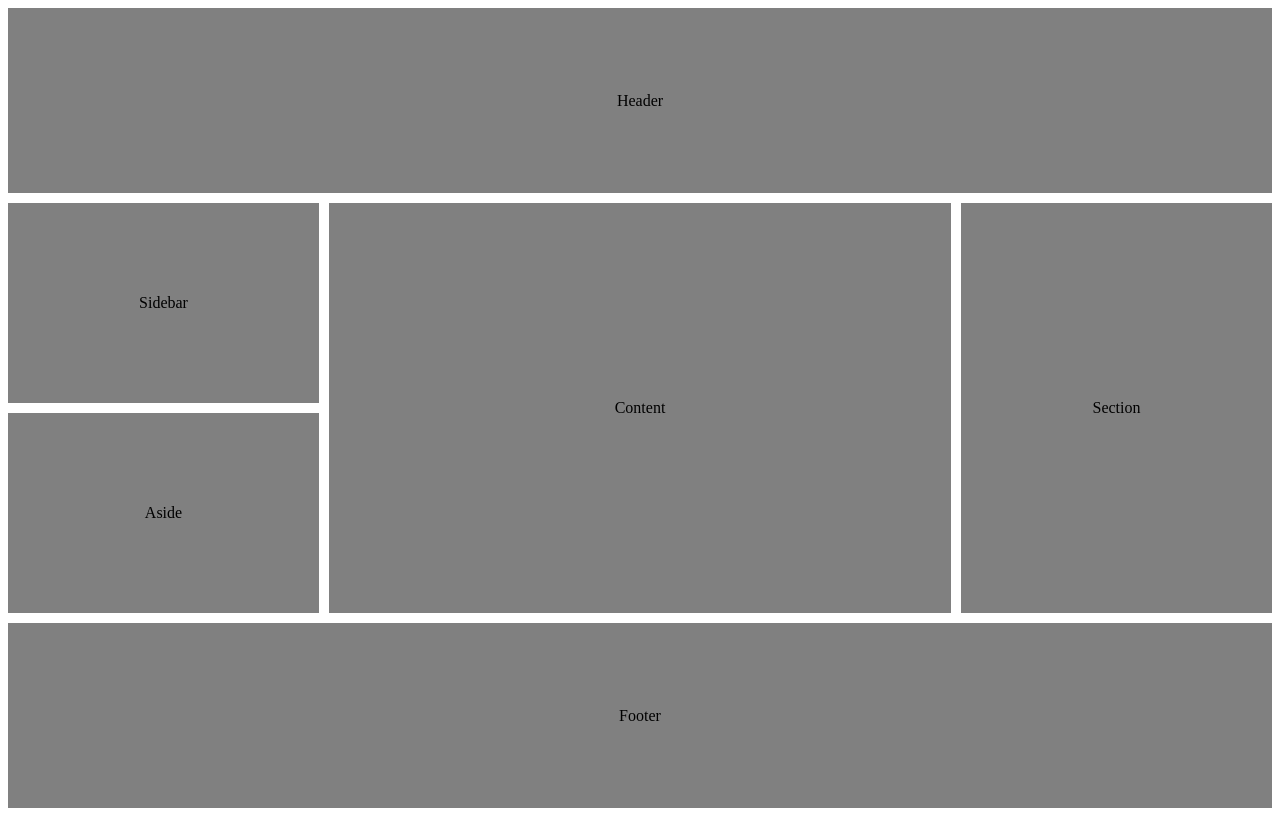
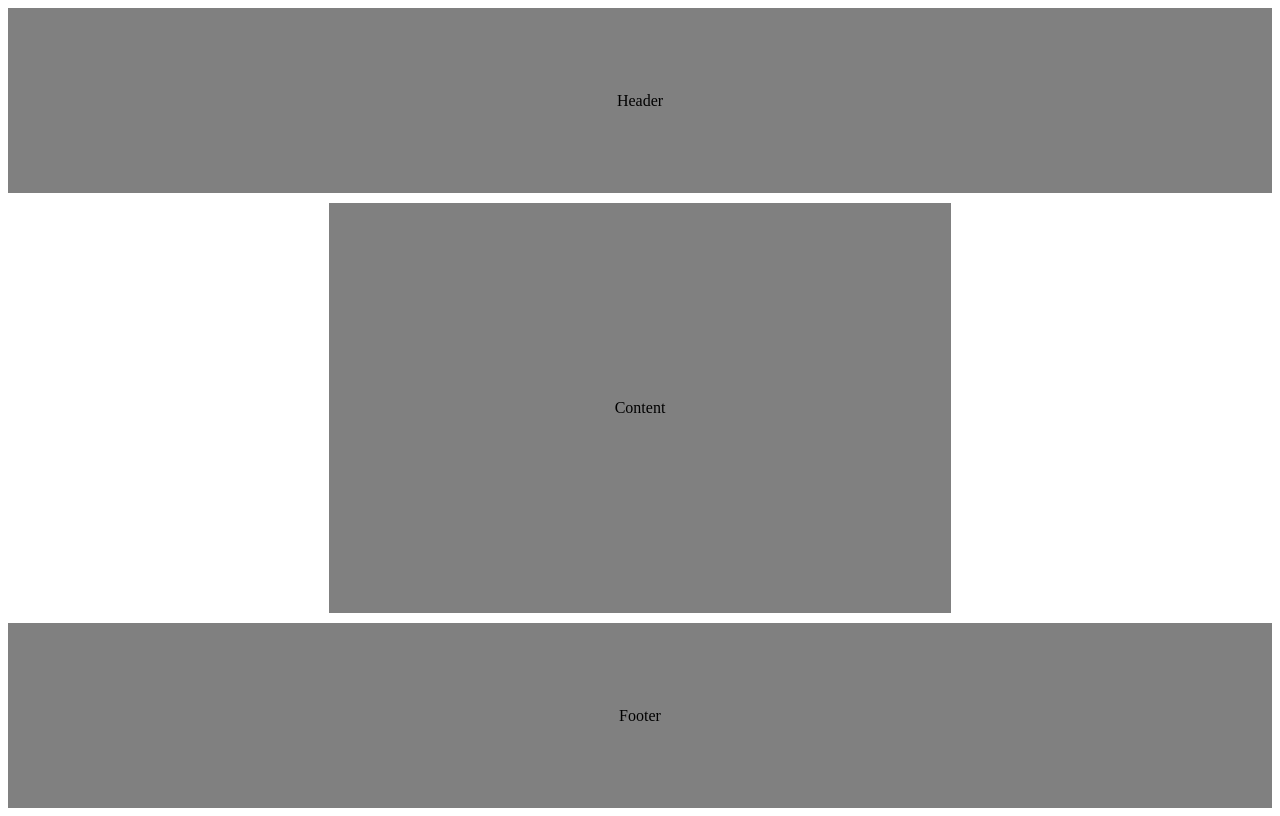
Before and after one commit to servinoroberto9-ship-it/paginas, a plain HTML site: page index.html in a window 1280 px wide. Drawn offline with Linux system fonts and the light colour scheme.

Commit message:
Add files via upload

```diff
--- a/index.html
+++ b/index.html
@@ -4,16 +4,14 @@
     <meta charset="UTF-8">
     <meta name="viewport" content="width=device-width, initial-scale=1.0">
     <link rel="stylesheet" href="css/style.css">
-    <title>Pantalla1</title>
+    <title>Pantalla2</title>
 </head>
 <body>
     <div class="container">
         <div class="item header">Header</div>
-        <div class="item sidebar">Sidebar</div>
         <div class="item content">Content</div>
-        <div class="item aside">Aside</div>
-        <div class="item section">Section</div>
         <div class="item footer">Footer</div>
     </div>
+
 </body>
 </html>
```
